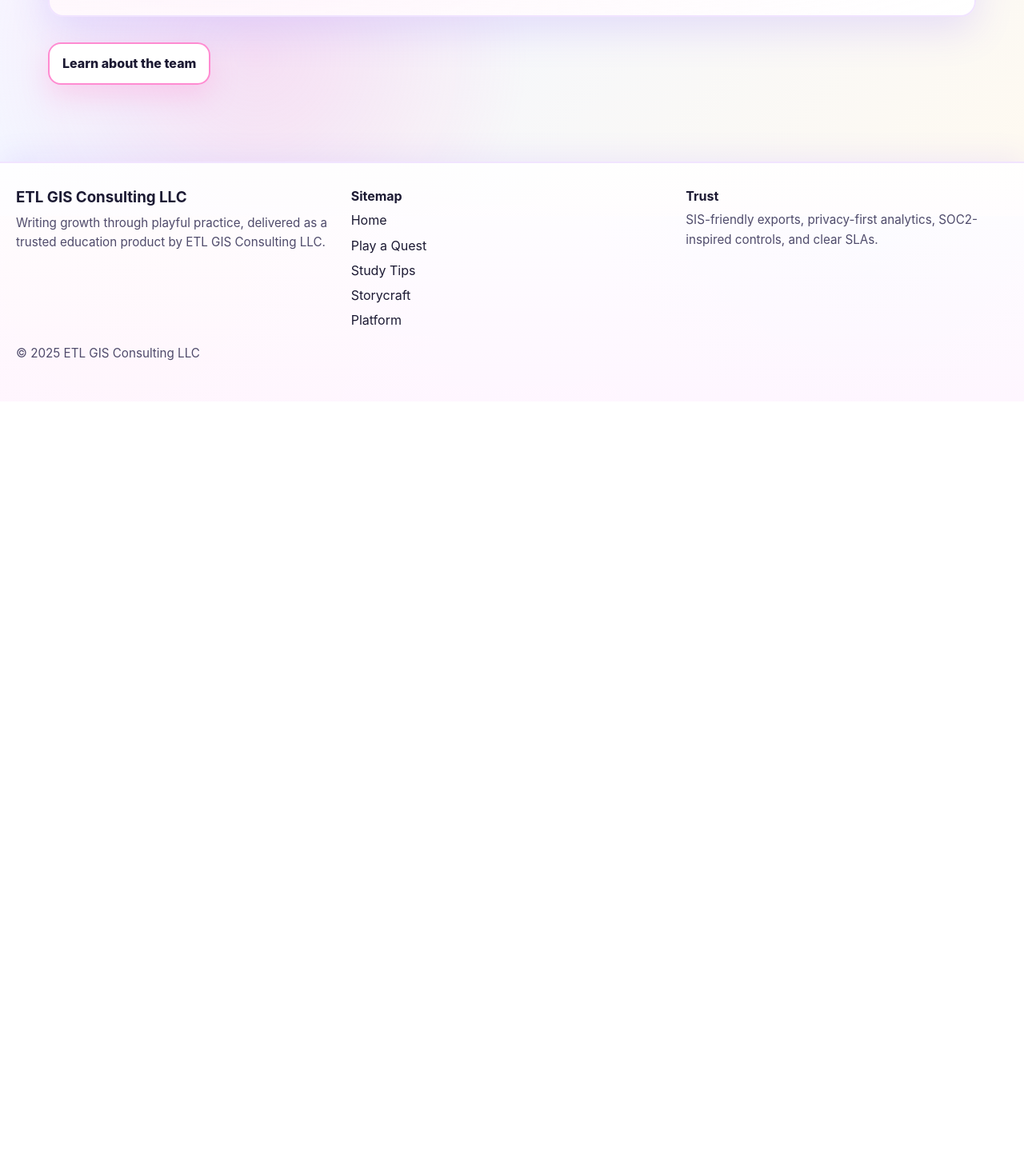
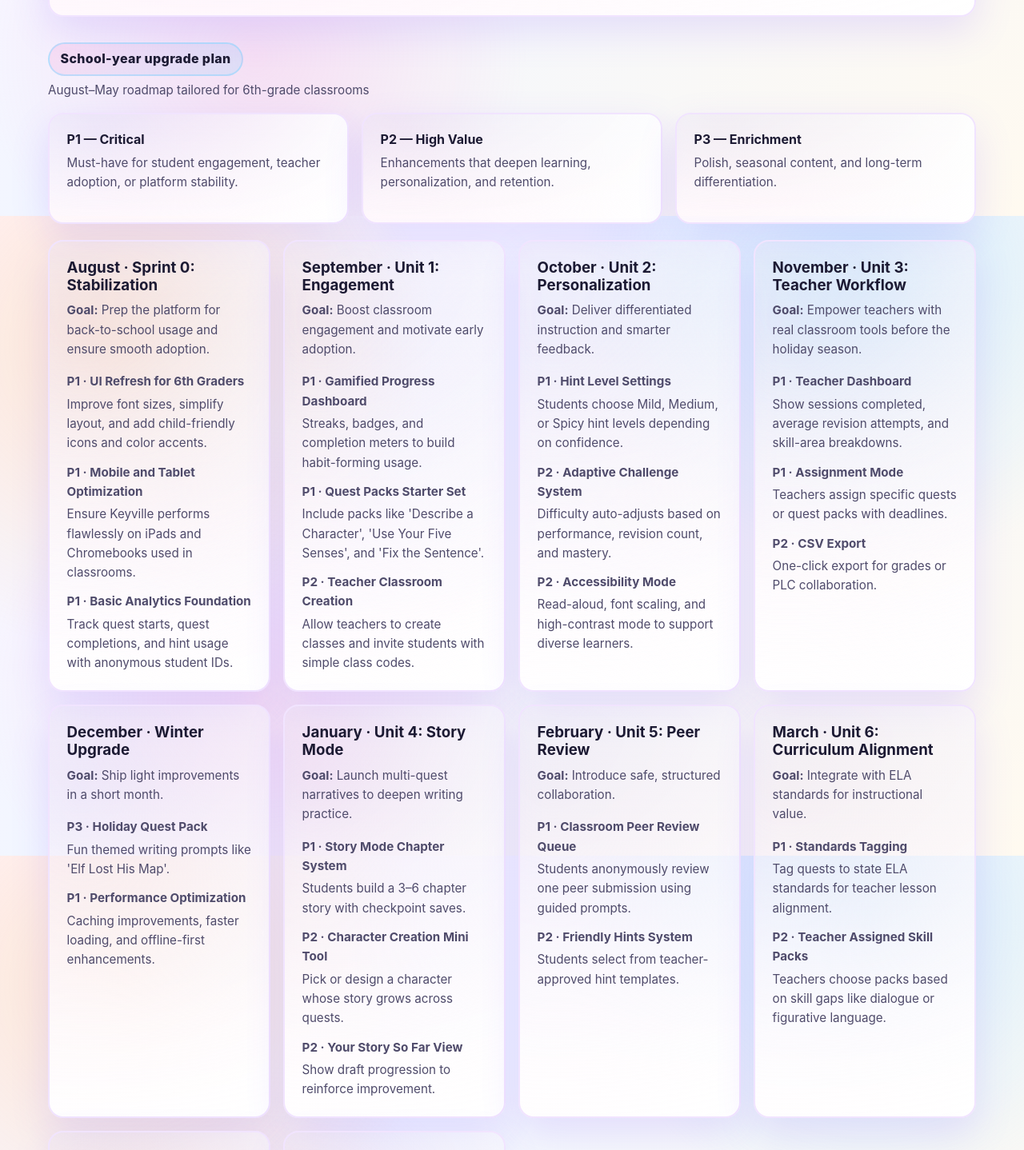
Before and after one commit to Omoluabi1003/Keyville, a Next.js app: page /docs in a window 1280 px wide. Shown: the part 1330-2768 px from the top of the page at 80% size. Before the commit the page ends 1832 px from the top, so only its background shows below. Built offline with nearby package versions, Linux system fonts and the light colour scheme.

Commit message:
Add 6th-grade school year upgrade roadmap to docs

```diff
--- a/app/docs/page.tsx
+++ b/app/docs/page.tsx
@@ -8,6 +8,214 @@ export const metadata: Metadata = {
 };
 
 export default function DocsPage() {
+  const priorityLegend = [
+    {
+      level: 'P1 — Critical',
+      description: 'Must-have for student engagement, teacher adoption, or platform stability.'
+    },
+    {
+      level: 'P2 — High Value',
+      description: 'Enhancements that deepen learning, personalization, and retention.'
+    },
+    {
+      level: 'P3 — Enrichment',
+      description: 'Polish, seasonal content, and long-term differentiation.'
+    }
+  ];
+
+  const upgradeTimeline = [
+    {
+      label: 'August · Sprint 0: Stabilization',
+      goals: 'Prep the platform for back-to-school usage and ensure smooth adoption.',
+      upgrades: [
+        {
+          title: 'UI Refresh for 6th Graders',
+          priority: 'P1',
+          description: 'Improve font sizes, simplify layout, and add child-friendly icons and color accents.'
+        },
+        {
+          title: 'Mobile and Tablet Optimization',
+          priority: 'P1',
+          description: 'Ensure Keyville performs flawlessly on iPads and Chromebooks used in classrooms.'
+        },
+        {
+          title: 'Basic Analytics Foundation',
+          priority: 'P1',
+          description: 'Track quest starts, quest completions, and hint usage with anonymous student IDs.'
+        }
+      ]
+    },
+    {
+      label: 'September · Unit 1: Engagement',
+      goals: 'Boost classroom engagement and motivate early adoption.',
+      upgrades: [
+        {
+          title: 'Gamified Progress Dashboard',
+          priority: 'P1',
+          description: 'Streaks, badges, and completion meters to build habit-forming usage.'
+        },
+        {
+          title: 'Quest Packs Starter Set',
+          priority: 'P1',
+          description: "Include packs like 'Describe a Character', 'Use Your Five Senses', and 'Fix the Sentence'."
+        },
+        {
+          title: 'Teacher Classroom Creation',
+          priority: 'P2',
+          description: 'Allow teachers to create classes and invite students with simple class codes.'
+        }
+      ]
+    },
+    {
+      label: 'October · Unit 2: Personalization',
+      goals: 'Deliver differentiated instruction and smarter feedback.',
+      upgrades: [
+        {
+          title: 'Hint Level Settings',
+          priority: 'P1',
+          description: 'Students choose Mild, Medium, or Spicy hint levels depending on confidence.'
+        },
+        {
+          title: 'Adaptive Challenge System',
+          priority: 'P2',
+          description: 'Difficulty auto-adjusts based on performance, revision count, and mastery.'
+        },
+        {
+          title: 'Accessibility Mode',
+          priority: 'P2',
+          description: 'Read-aloud, font scaling, and high-contrast mode to support diverse learners.'
+        }
+      ]
+    },
+    {
+      label: 'November · Unit 3: Teacher Workflow',
+      goals: 'Empower teachers with real classroom tools before the holiday season.',
+      upgrades: [
+        {
+          title: 'Teacher Dashboard',
+          priority: 'P1',
+          description: 'Show sessions completed, average revision attempts, and skill-area breakdowns.'
+        },
+        {
+          title: 'Assignment Mode',
+          priority: 'P1',
+          description: 'Teachers assign specific quests or quest packs with deadlines.'
+        },
+        {
+          title: 'CSV Export',
+          priority: 'P2',
+          description: 'One-click export for grades or PLC collaboration.'
+        }
+      ]
+    },
+    {
+      label: 'December · Winter Upgrade',
+      goals: 'Ship light improvements in a short month.',
+      upgrades: [
+        {
+          title: 'Holiday Quest Pack',
+          priority: 'P3',
+          description: "Fun themed writing prompts like 'Elf Lost His Map'."
+        },
+        {
+          title: 'Performance Optimization',
+          priority: 'P1',
+          description: 'Caching improvements, faster loading, and offline-first enhancements.'
+        }
+      ]
+    },
+    {
+      label: 'January · Unit 4: Story Mode',
+      goals: 'Launch multi-quest narratives to deepen writing practice.',
+      upgrades: [
+        {
+          title: 'Story Mode Chapter System',
+          priority: 'P1',
+          description: 'Students build a 3–6 chapter story with checkpoint saves.'
+        },
+        {
+          title: 'Character Creation Mini Tool',
+          priority: 'P2',
+          description: 'Pick or design a character whose story grows across quests.'
+        },
+        {
+          title: 'Your Story So Far View',
+          priority: 'P2',
+          description: 'Show draft progression to reinforce improvement.'
+        }
+      ]
+    },
+    {
+      label: 'February · Unit 5: Peer Review',
+      goals: 'Introduce safe, structured collaboration.',
+      upgrades: [
+        {
+          title: 'Classroom Peer Review Queue',
+          priority: 'P1',
+          description: 'Students anonymously review one peer submission using guided prompts.'
+        },
+        {
+          title: 'Friendly Hints System',
+          priority: 'P2',
+          description: 'Students select from teacher-approved hint templates.'
+        }
+      ]
+    },
+    {
+      label: 'March · Unit 6: Curriculum Alignment',
+      goals: 'Integrate with ELA standards for instructional value.',
+      upgrades: [
+        {
+          title: 'Standards Tagging',
+          priority: 'P1',
+          description: 'Tag quests to state ELA standards for teacher lesson alignment.'
+        },
+        {
+          title: 'Teacher Assigned Skill Packs',
+          priority: 'P2',
+          description: 'Teachers choose packs based on skill gaps like dialogue or figurative language.'
+        }
+      ]
+    },
+    {
+      label: 'April · Unit 7: Growth Analytics',
+      goals: 'Show measurable growth for students and teachers.',
+      upgrades: [
+        {
+          title: 'Revision Tracking',
+          priority: 'P1',
+          description: 'Graph how writing improves from Draft 1 to Final.'
+        },
+        {
+          title: 'Skill Growth Report',
+          priority: 'P2',
+          description: 'Quarter-by-quarter comparison of writing strengths.'
+        }
+      ]
+    },
+    {
+      label: 'May · End-of-Year Showcase',
+      goals: 'Celebrate achievements and prepare for the next cohort.',
+      upgrades: [
+        {
+          title: 'Student Portfolio Export',
+          priority: 'P1',
+          description: 'Export all work into a simple PDF or slideshow for family night.'
+        },
+        {
+          title: 'Year-End Badge Ceremony',
+          priority: 'P3',
+          description: "Badges like 'Creative Champion', 'Dialogue Master', or 'Plot Builder'."
+        },
+        {
+          title: 'Teacher Feedback Survey',
+          priority: 'P1',
+          description: 'Collect actionable insights for next year’s roadmap.'
+        }
+      ]
+    }
+  ];
+
   return (
     <div>
       <h1>Documentation</h1>
@@ -58,6 +266,40 @@ export default function DocsPage() {
         </div>
       </Section>
 
+      <Section title="School-year upgrade plan" subtitle="August–May roadmap tailored for 6th-grade classrooms">
+        <div className="card-grid">
+          {priorityLegend.map(({ level, description }) => (
+            <div className="card" key={level}>
+              <h4>{level}</h4>
+              <p className="small">{description}</p>
+            </div>
+          ))}
+        </div>
+
+        <div style={{ marginTop: '1.25rem' }} className="card-grid">
+          {upgradeTimeline.map(({ label, goals, upgrades }) => (
+            <div className="card" key={label}>
+              <h3>{label}</h3>
+              <p className="small">
+                <strong>Goal:</strong> {goals}
+              </p>
+              <div style={{ display: 'flex', flexDirection: 'column', gap: '0.75rem' }}>
+                {upgrades.map(({ title, priority, description }) => (
+                  <div key={title}>
+                    <p className="small" style={{ marginBottom: '0.25rem' }}>
+                      <strong>
+                        {priority} · {title}
+                      </strong>
+                    </p>
+                    <p className="small" style={{ margin: 0 }}>{description}</p>
+                  </div>
+                ))}
+              </div>
+            </div>
+          ))}
+        </div>
+      </Section>
+
       <CTAButton href="/about" variant="secondary">
         Learn about the team
       </CTAButton>
```
